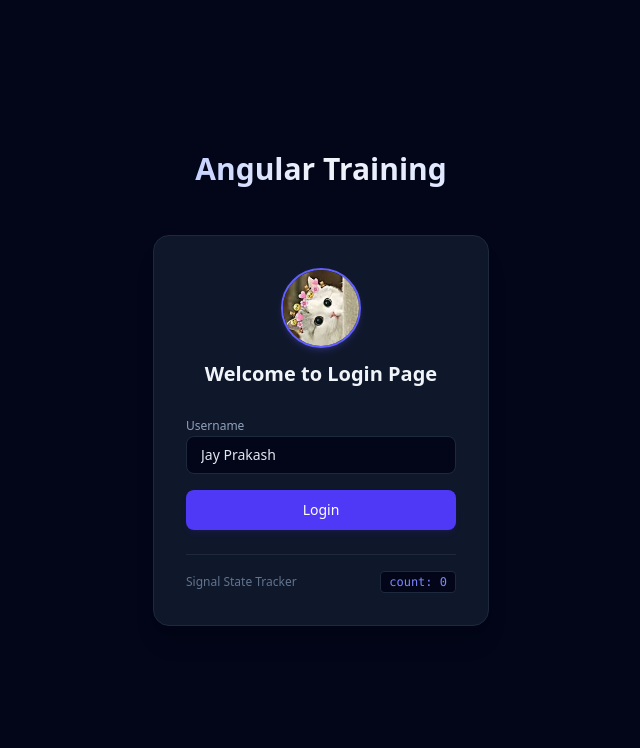
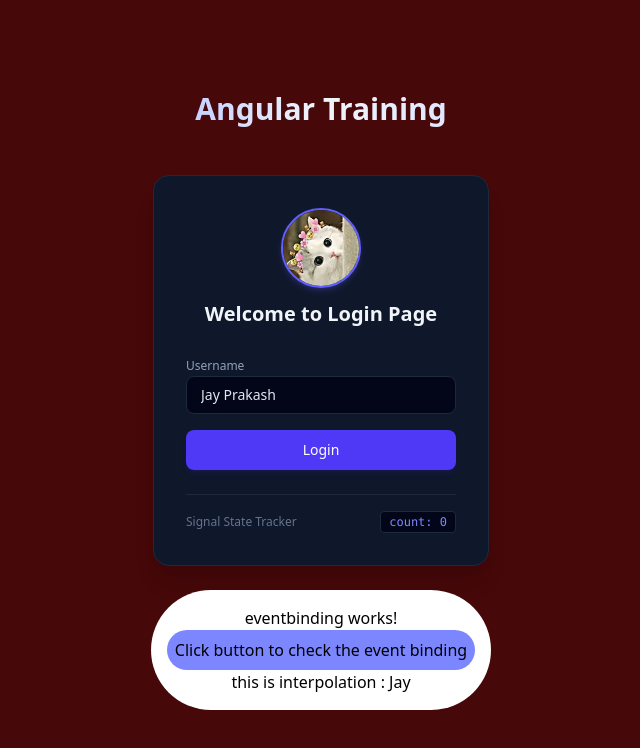
Before and after one commit to jay-ksolves/Angular-Training, an Angular app: page / in a window 1280 px wide. Shown: the top 748 px of the page, without its empty margins (319-959 px from the left). Built offline with nearby package versions, Linux system fonts and the light colour scheme.

Commit message:
feat: implement Eventbinding component and integrate it into the main app layout

```diff
--- a/src/app/app.html
+++ b/src/app/app.html
@@ -1,6 +1,7 @@
-<div class="min-h-screen bg-slate-950 flex flex-col justify-center items-center p-4">
+<div class="min-h-screen bg-red-950 flex flex-col justify-center items-center p-4">
   <header class="mb-6 text-center">
-    <h1 class="text-3xl font-extrabold text-transparent bg-clip-text bg-gradient-to-r from-indigo-200 via-slate-100 to-indigo-100">
+    <h1
+      class="text-3xl font-extrabold text-transparent bg-clip-text bg-gradient-to-r from-indigo-200 via-slate-100 to-indigo-100">
       {{ name }}
     </h1>
   </header>
@@ -8,4 +9,7 @@
   <main class="w-full max-w-sm">
     <app-login></app-login>
   </main>
+
+  <app-eventbinding></app-eventbinding>
+
 </div>
--- a/src/app/app.ts
+++ b/src/app/app.ts
@@ -1,10 +1,11 @@
 import { Component, signal } from '@angular/core';
 import { RouterOutlet } from '@angular/router';
 import { Login } from './login/login';
+import { Eventbinding } from './eventbinding/eventbinding';
 
 @Component({
   selector: 'app-root',
-  imports: [RouterOutlet, Login],
+  imports: [RouterOutlet, Login, Eventbinding],
   templateUrl: './app.html',
   styleUrl: './app.css',
 })
--- /dev/null
+++ b/src/app/eventbinding/eventbinding.html
@@ -0,0 +1,6 @@
+<div class="bg-white flex flex-col justify-center items-center p-4 rounded-full">
+    <p class="text-red">eventbinding works!</p>
+    <button (click)="ShowName()" class="bg-indigo-400 p-2 rounded-full text-black" type="
+    button">Click button to check the event binding</button>
+    <p> this is interpolation : {{name}}</p>
+</div>
--- /dev/null
+++ b/src/app/eventbinding/eventbinding.ts
@@ -0,0 +1,14 @@
+import { Component } from '@angular/core';
+
+@Component({
+  selector: 'app-eventbinding',
+  imports: [],
+  templateUrl: './eventbinding.html',
+  styleUrl: './eventbinding.css',
+})
+export class Eventbinding {
+  name: string = "Jay";
+  ShowName() {
+    window.alert(this.name);
+  }
+}
```
Also changed, not shown: src/app/eventbinding/eventbinding.css (added), 2 other files (tests, documents, lock files or other folders).
